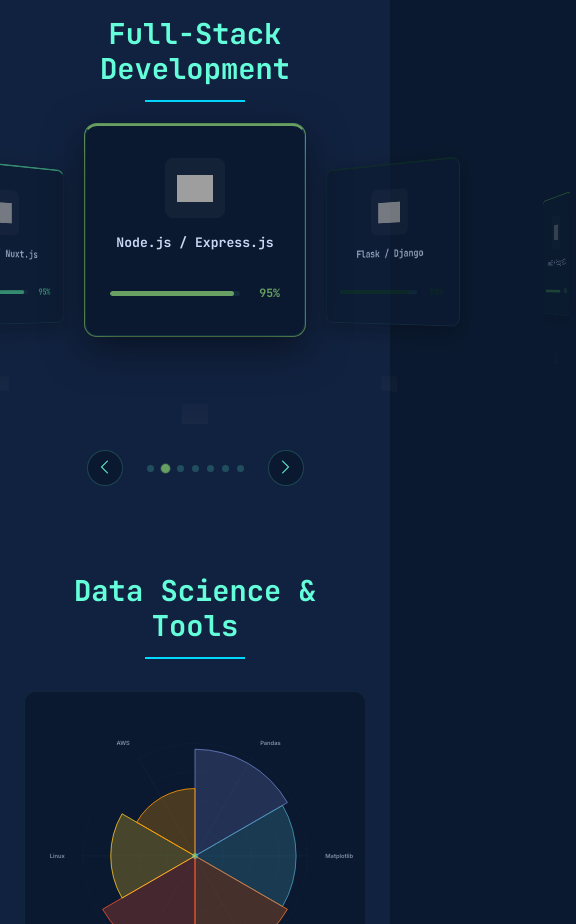
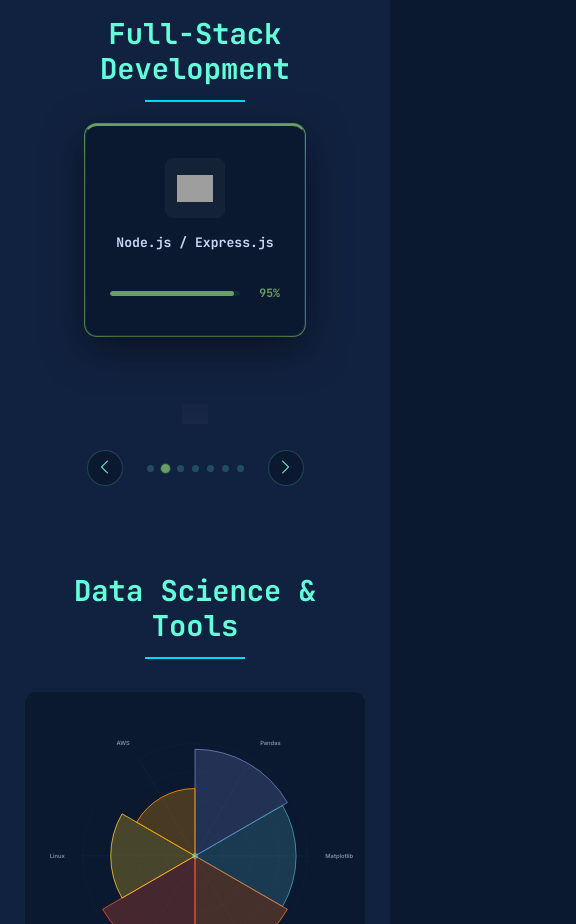
Before and after one commit to VictorNico/VictorNico.github.io, a Vue app: page / in a window 390 px wide. Shown: the part 6620-7544 px from the top of the page, 576 px wide, since content can reach past the window. Built offline with nearby package versions, Linux system fonts and the light colour scheme; grey boxes are pictures that could not be loaded.

Commit message:
|@VictorNico| fix: stack overflow and document preview |

```diff
--- a/src/components/skills/FullStackCarousel.vue
+++ b/src/components/skills/FullStackCarousel.vue
@@ -104,15 +104,22 @@
 function cardStyle(i) {
   const off = offset(i)
   const absOff = Math.abs(off)
+  const vw = window.innerWidth
+  const isMobileView = vw < 640
+
+  // On mobile: only show center card — side cards cause viewport overflow
+  if (isMobileView && absOff >= 1) {
+    return { opacity: 0, pointerEvents: 'none', zIndex: 0 }
+  }
 
   if (absOff > 2) {
     return { opacity: 0, pointerEvents: 'none', zIndex: 0 }
   }
 
-  const sign  = off >= 0 ? 1 : -1
-  const tx    = off * 210          // horizontal spread (px in 3D space)
-  const tz    = -absOff * 90       // push back proportionally
-  const ry    = -off * 48          // rotate toward viewer
+  // Responsive horizontal spread: never exceed 38% of viewport
+  const tx    = off * Math.min(210, vw * 0.38)
+  const tz    = -absOff * 90
+  const ry    = -off * 48
   const scale = absOff === 0 ? 1 : absOff === 1 ? 0.82 : 0.65
   const op    = absOff === 0 ? 1 : absOff === 1 ? 0.7 : 0.3
   const zi    = 10 - absOff * 3
--- a/src/components/ui/CVModal.vue
+++ b/src/components/ui/CVModal.vue
@@ -22,19 +22,9 @@
           </div>
 
           <div class="cv-modal-body">
-            <div v-if="isMobile" class="cv-mobile-fallback">
-              <i class="bx bx-file-blank cv-file-icon"></i>
-              <p>{{ t('cv.notSupported') }}</p>
-              <a v-if="selectedCV?.path" :href="selectedCV.path" target="_blank" rel="noopener noreferrer" class="cv-open-link">
-                <i class="bx bx-link-external"></i>
-                {{ t('cv.openNewTab') }}
-              </a>
-            </div>
-            <template v-else>
             <iframe
               v-if="selectedCV?.path"
-                :src="`${selectedCV.path}#toolbar=1`"
-                type="application/pdf"
+              :src="iframeSrc"
               class="cv-iframe"
               :title="selectedCV?.title ? getTranslated(selectedCV.title) : t('cv.title')"
               @error="onIframeError"
@@ -47,7 +37,6 @@
                 {{ t('cv.openNewTab') }}
               </a>
             </div>
-            </template>
           </div>
         </div>
       </div>
@@ -66,7 +55,16 @@
 const { getTranslated } = useI18nData()
 
 const iframeError = ref(false)
-const isMobile = computed(() => window.innerWidth < 768)
+
+// Google Docs Viewer works on all platforms including iOS/Android.
+// On localhost the PDF URL is not publicly reachable, so fall back to the direct path.
+const iframeSrc = computed(() => {
+  if (!selectedCV.value?.path) return ''
+  const isLocalhost = /^https?:\/\/localhost|127\.0\.0\.1/.test(window.location.href)
+  if (isLocalhost) return `${selectedCV.value.path}#toolbar=1`
+  const absUrl = `${window.location.origin}${selectedCV.value.path}`
+  return `https://docs.google.com/viewer?url=${encodeURIComponent(absUrl)}&embedded=true`
+})
 
 const onIframeError = () => {
   iframeError.value = true
```
Lines whose indentation alone changed are shown as unchanged.
